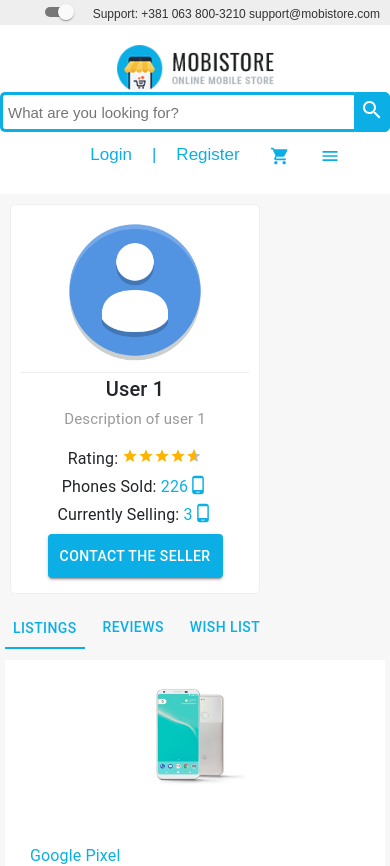
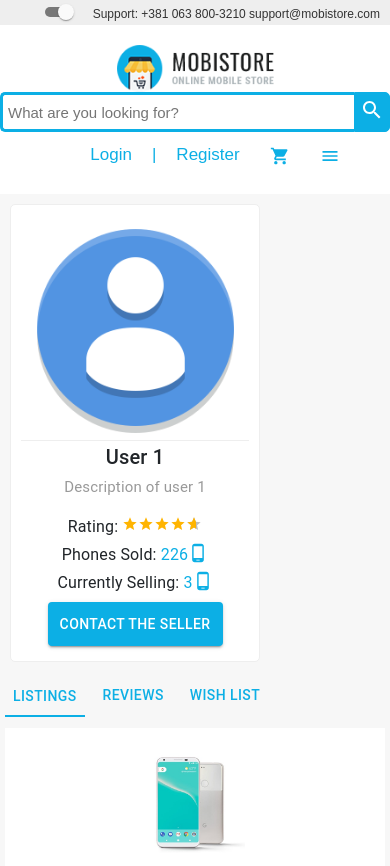
Before and after one commit to Veljko28/Phone-Ui, a Next.js app: page /user/1 in a window 390 px wide. Shown: the top 866 px of the page. Built offline with nearby package versions, Linux system fonts and the light colour scheme; a web font is replaced by a local one.

Commit message:
fixing the cards for search and phone list phonecard fix

```diff
--- a/components/PhoneCard.tsx
+++ b/components/PhoneCard.tsx
@@ -8,14 +8,15 @@ import Image from 'next/image';
 import Link from 'next/link';
 
 
-export const PhoneCard = (props: {images: string[], name: string, price: string, discount?: string, id: string}) => {
+export const PhoneCard = (props: {image: string, name: string, price: string, discount?: string, id: string}) => {
   const dispatch = useDispatch();
+  console.log(props.image);
   return (
     <Grid container className="cardContainer" style={{width: '250px', border: '1px solid #eee'}}>
        <Link href={`/phone/${props.id}`}>
         <div>
             <div className="imageConatiner">
-            <Image src={props.images[0]}  width="150px" height="150px"/>
+               <img src={props.image}  width="150px" height="150px"/>
             </div>
 
             <div className="card-textarea">
--- a/components/PhoneSearch/PhoneList.tsx
+++ b/components/PhoneSearch/PhoneList.tsx
@@ -16,7 +16,7 @@ const PhoneList = ({bids} : {bids?: boolean}) => {
             )
             :
             list.map(x =>
-              <PhoneCard key={x.id} name={x.name} images={["/phone.jpg","/phone2.jpg","/phone3.jpg"]}price="1500$" discount="1200$" id={x.id} />
+              <PhoneCard key={x.id} name={x.name} image={x.image ? x.image : "/phone.jpg"}price="1500$" discount="1200$" id={x.id} />
             )}
         </Grid>
     )
--- a/components/User/UserCard.tsx
+++ b/components/User/UserCard.tsx
@@ -4,10 +4,11 @@ import Image from 'next/image';
 import Rating from '@material-ui/lab/Rating';
 import PhoneAndroidIcon from '@material-ui/icons/PhoneAndroid';
 import UserContact from './UserContact';
+import Link from 'next/link';
 
 
 
-const UserCard = (props: {image: string, name: string, desc: string, rating: number, id: string}) => {
+const UserCard = (props: {image: string, name: string, desc: string, rating: number, id: string, search?: boolean}) => {
 
   const [contactAnchorEl, setContanctAnchorEl] = React.useState(null);
     const contactOpen = Boolean(contactAnchorEl);
@@ -20,14 +21,13 @@ const UserCard = (props: {image: string, name: string, desc: string, rating: num
       setContanctAnchorEl(null);
     }
 
-
-  return (
-    <Grid container className="cardContainer" style={{width: '250px', border: '1px solid #eee'}}>
-        <div>
-            <div className="imageConatiner">
-            <Image src={props.image}  width="150px" height="150px"/>
-            </div>
-
+    const block = () => {
+      return (
+        <>
+         <div>
+            <img src={props.image}  width="225px" height="225px"/>
+          </div>
+          <a href={`/user/${props.id}`}className="user-links">
             <div className="card-textarea">
               <Typography variant="h6">
                 {props.name}
@@ -47,11 +47,28 @@ const UserCard = (props: {image: string, name: string, desc: string, rating: num
                  Currently Selling: <span style={{color: '#0cafe5'}}>3</span>
                  <PhoneAndroidIcon style={{fontSize: '20px', color: '#0cafe5',marginBottom: '5px'}}/>
               </Typography>
+
               <Button variant="contained" onClick={e => openContanct(e)}
                     style={{color: '#fff', backgroundColor: '#0cafe5', padding: '10px', width: '175px', margin: '5px'}}
-              >Contact The Seller</Button>
+                    >Contact The Seller</Button>
               <UserContact  open={contactOpen} handleClose={() => closeContanct()} anchorEl={contactAnchorEl}/>
             </div>
+          </a>
+        </>
+      )
+    }
+
+    console.log(props.search);
+
+  return (
+    <Grid container className="cardContainer" style={{width: '250px', border: '1px solid #eee'}}>
+        <div>
+          {props.search ? (
+            <Link href={`/user/${props.id}`}>
+              {block()}
+            </Link>
+          ) : block()}
+
           </div>
     </Grid>
   )
--- a/components/models/Phone.ts
+++ b/components/models/Phone.ts
@@ -1,5 +1,6 @@
 export interface Phone {
   id: string,
+  image: string,
   name: string,
   description: string,
   price: string,
```
